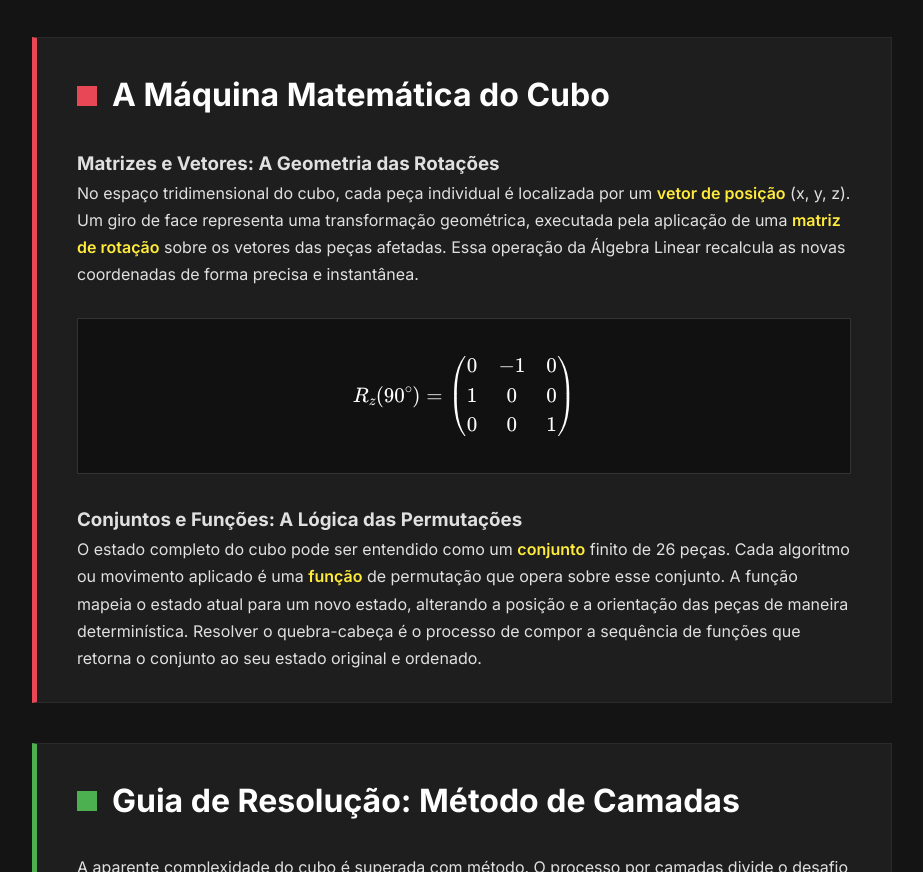
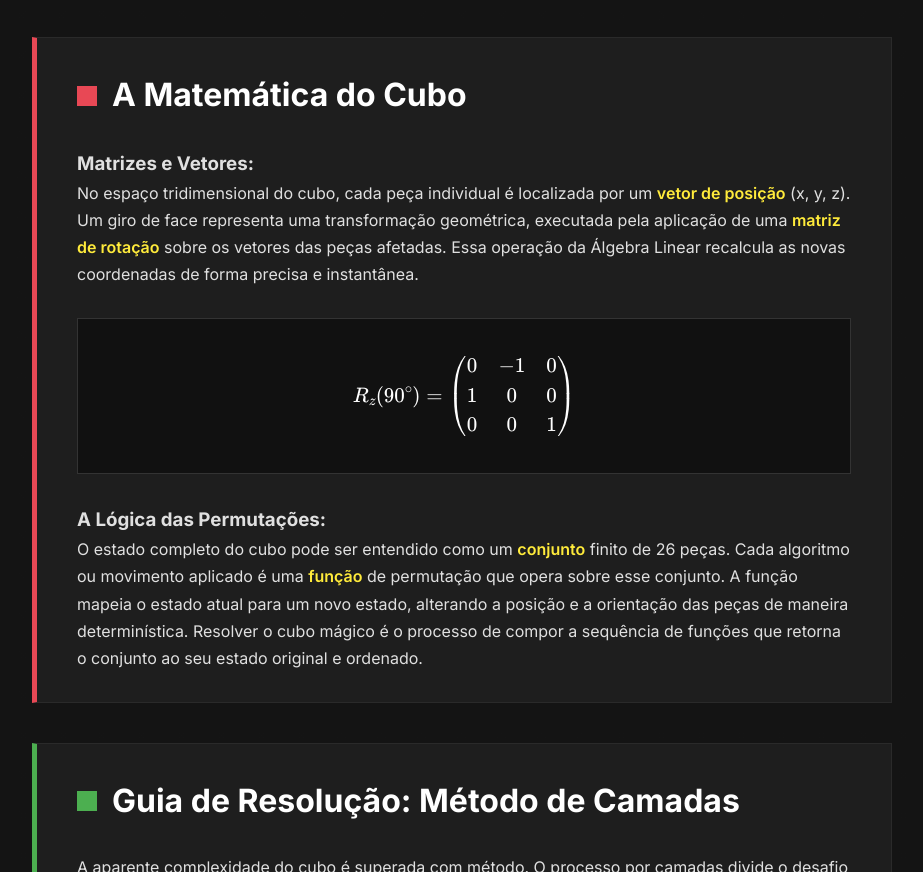
Before and after one commit to MatheusMTGN/A3-EstruturasMatematicas, a plain HTML site: page Build Do Game/index.html in a window 1280 px wide. Shown: the part 1145-2017 px from the top of the page, without its empty margins (178-1101 px from the left). Drawn offline with nearby package versions, Linux system fonts and the light colour scheme; no server answers; a script that the page names is missing.

Commit message:
Update index.html

```diff
--- a/Build Do Game/index.html
+++ b/Build Do Game/index.html
@@ -55,10 +55,10 @@
       <section class="content-section revealable" id="math">
         <div class="section-title">
           <span class="color-square red"></span>
-          <h2>A Máquina Matemática do Cubo</h2>
+          <h2>A Matemática do Cubo</h2>
         </div>
 
-        <h3>Matrizes e Vetores: A Geometria das Rotações</h3>
+        <h3>Matrizes e Vetores:</h3>
         <p>
           No espaço tridimensional do cubo, cada peça individual é localizada
           por um <strong>vetor de posição</strong> (x, y, z). Um giro de face
@@ -73,14 +73,14 @@
           1 \end{pmatrix} $$
         </div>
 
-        <h3>Conjuntos e Funções: A Lógica das Permutações</h3>
+        <h3>A Lógica das Permutações:</h3>
         <p>
           O estado completo do cubo pode ser entendido como um
           <strong>conjunto</strong> finito de 26 peças. Cada algoritmo ou
           movimento aplicado é uma <strong>função</strong> de permutação que
           opera sobre esse conjunto. A função mapeia o estado atual para um novo
           estado, alterando a posição e a orientação das peças de maneira
-          determinística. Resolver o quebra-cabeça é o processo de compor a
+          determinística. Resolver o cubo mágico é o processo de compor a
           sequência de funções que retorna o conjunto ao seu estado original e
           ordenado.
         </p>
```
